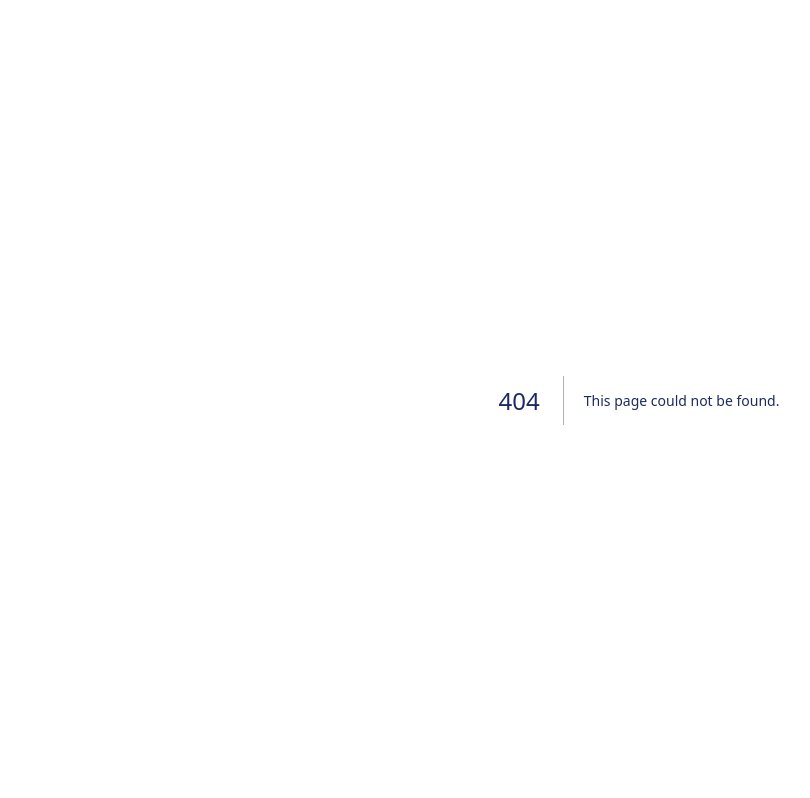
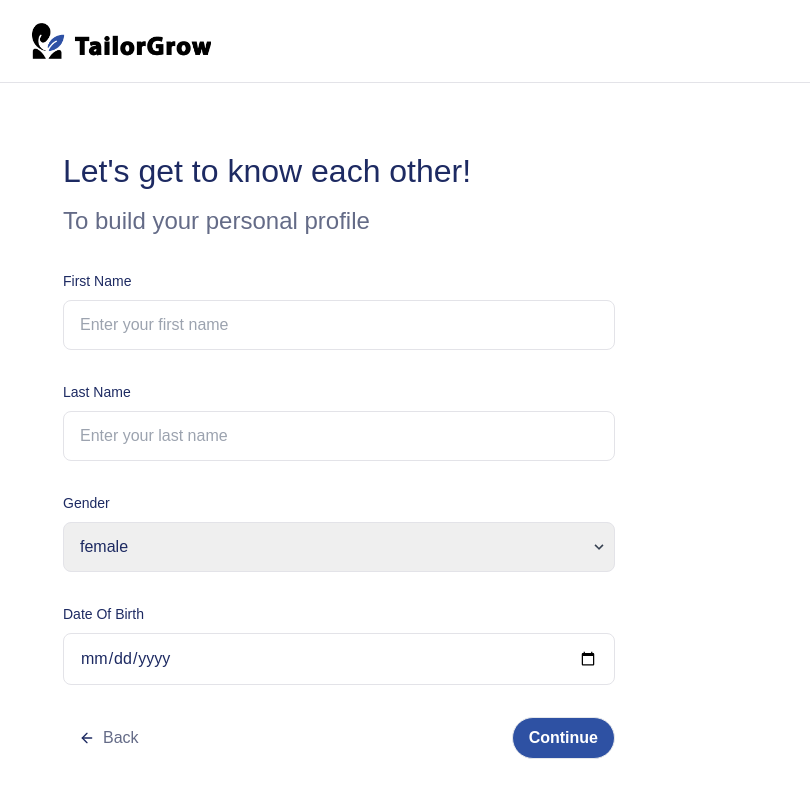
Before and after one commit to titan-2090/tailor, a Next.js app: page /profile/info in a window 1280 px wide. Before the commit this address had no page. Shown: the top 798 px of the page, without its empty margins (1-811 px from the left). Built offline with nearby package versions, Linux system fonts and the light colour scheme.

Commit message:
feat: add profile information

```diff
--- /dev/null
+++ b/src/app/profile/info/page.tsx
@@ -0,0 +1,12 @@
+import InfoForm from "@/components/forms/info-form";
+import UserMainWrapper from "@/components/wrappers/user-main-wrapper";
+
+const page = () => {
+  return (
+    <UserMainWrapper>
+      <InfoForm />
+    </UserMainWrapper>
+  );
+};
+
+export default page;
--- /dev/null
+++ b/src/components/forms/info-form.tsx
@@ -0,0 +1,79 @@
+import { ArrowLeft } from "lucide-react";
+import SubmitButton from "../buttons/submit-button";
+import UserInput from "../inputs/user-input";
+import AuthHeading from "../shared/auth-heading";
+import ErrorMsg from "../shared/error";
+import UserFormWrapper from "../wrappers/user-form-wrapper";
+import { useRouter } from "next/navigation";
+
+const InfoForm = () => {
+  const router = useRouter();
+  const handleSubmit = () => {
+    router.push("/profile/preferences");
+  };
+  return (
+    <UserFormWrapper>
+      <AuthHeading
+        header="Let's get to know each other!"
+        sub="To build your personal profile"
+      />
+      <form className="flex flex-col gap-[32px]">
+        <UserInput
+          error=""
+          label="First Name"
+          type="text"
+          placeholder="Enter your first name"
+        />
+        <UserInput
+          error=""
+          label="Last Name"
+          type="text"
+          placeholder="Enter your last name"
+        />
+        <div className="flex flex-col gap-[8px]">
+          <label className="text-m" htmlFor="grid-state">
+            Gender
+          </label>
+          <div className="relative">
+            <select
+              className="px-[16px] py-[12px] border-first-stroke border-[1px] border-solid rounded-[8px] block appearance-none w-full focus:outline-none focus:bg-white focus:border-gray-500"
+              id="grid-state"
+            >
+              <option>female</option>
+              <option>male</option>
+              <option>others</option>
+            </select>
+            <div className="pointer-events-none absolute inset-y-0 right-0 flex items-center px-2 text-gray-700">
+              <svg
+                className="fill-current h-4 w-4"
+                xmlns="http://www.w3.org/2000/svg"
+                viewBox="0 0 20 20"
+              >
+                <path d="M9.293 12.95l.707.707L15.657 8l-1.414-1.414L10 10.828 5.757 6.586 4.343 8z" />
+              </svg>
+            </div>
+          </div>
+          <ErrorMsg error={""} />
+        </div>
+        <div className="flex flex-col gap-[8px]">
+          <label className="text-m" htmlFor="grid-state">
+            Date Of Birth
+          </label>
+          <input
+            type="date"
+            className="px-[16px] py-[12px] border-first-stroke border-[1px] border-solid rounded-[8px]"
+          />
+        </div>
+        <div className="flex justify-between items-center">
+          <button className="flex items-center gap-[8px] px-[16px] py-[8px]">
+            <ArrowLeft size={16} />
+            <p className="text-third-foreground">Back</p>
+          </button>
+          <SubmitButton onClick={handleSubmit} />
+        </div>
+      </form>
+    </UserFormWrapper>
+  );
+};
+
+export default InfoForm;
--- a/src/components/forms/invitation-code-form.tsx
+++ b/src/components/forms/invitation-code-form.tsx
@@ -26,7 +26,7 @@ const InvitationCodeForm = () => {
         />
         <div className="flex justify-end items-center gap-[16px]">
           <Link href="/profile/info">
-            <p>Skip, I don't have it</p>
+            <p>Skip, I don&apos;t have it</p>
           </Link>
           <SubmitButton className="w-[240px]" onClick={handleSubmit} />
         </div>
```
